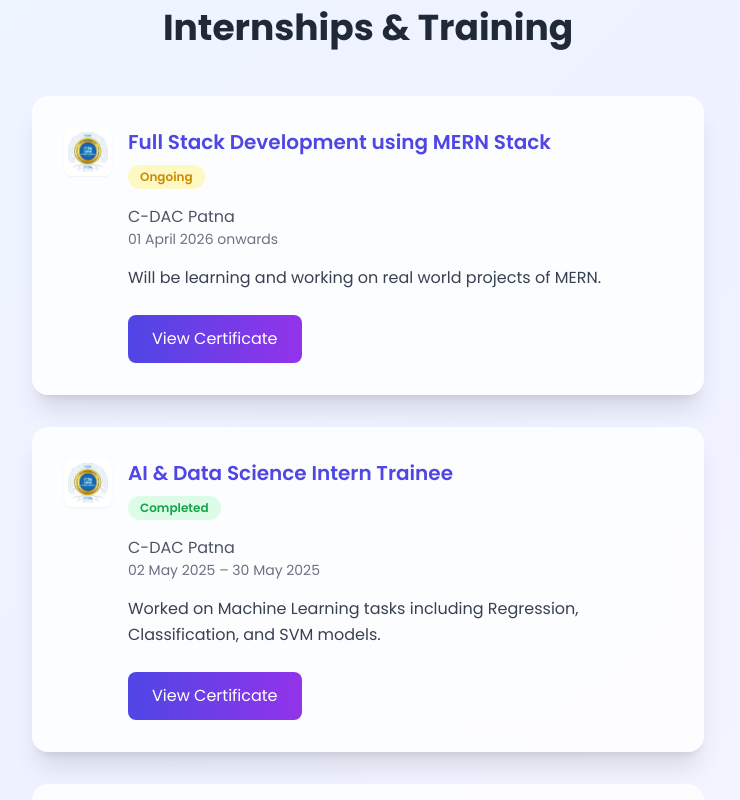
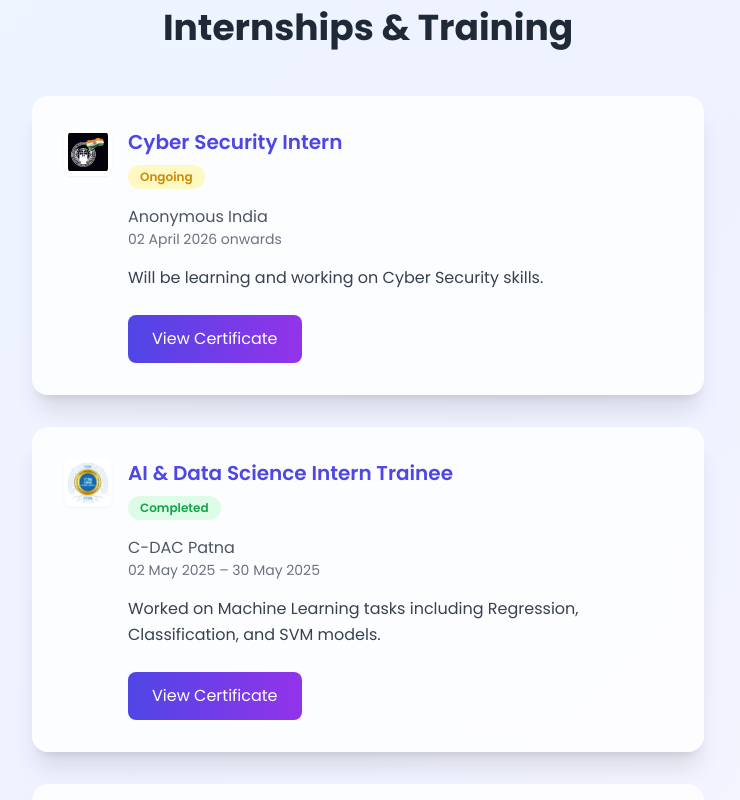
Before and after one commit to kvishwa-dev/kvishwa-dev, a React (Vite) app: page /skills in a window 1280 px wide. Shown: the part 4280-5080 px from the top of the page, without its empty margins (272-1012 px from the left). Built offline with nearby package versions, Linux system fonts and the light colour scheme.

Commit message:
some update

```diff
--- a/src/pages/Achievements.jsx
+++ b/src/pages/Achievements.jsx
@@ -35,7 +35,7 @@
 
             {/* Button */}
             <a
-              href="#"
+              href="https://drive.google.com/file/d/1gUnaHAe_LWh1p4zoa6b4fg58SxDPZcMA/view?usp=sharing"
               target="_blank"
               rel="noopener noreferrer"
               className="w-full sm:w-fit inline-block bg-gradient-to-r from-indigo-600 to-purple-600 text-white px-6 py-3 rounded-lg font-medium hover:scale-105 transition duration-300"
@@ -70,7 +70,7 @@
 
             {/* Button */}
             <a
-              href="#"
+              href="https://drive.google.com/file/d/1uFUWJreUYSUIay40NfzqZDtWG__VgJAR/view?usp=sharing"
               target="_blank"
               rel="noopener noreferrer"
               className="w-full sm:w-fit inline-block bg-gradient-to-r from-indigo-600 to-purple-600 text-white px-6 py-3 rounded-lg font-medium hover:scale-105 transition duration-300"
--- a/src/pages/Contact.jsx
+++ b/src/pages/Contact.jsx
@@ -20,12 +20,12 @@
 
           {/* Email */}
           <a
-            href="mailto:kvishwa@outlook.in"
+            href="mailto:cse.kvishwa@gmail.com"
             className="flex items-center space-x-3 bg-indigo-50 px-6 py-3 rounded-lg hover:bg-indigo-100 hover:scale-105 transition"
           >
             <FaEnvelope className="text-indigo-600" size={20} />
             <span className="font-medium text-gray-700">
-              kvishwa@outlook.in
+              cse.kvishwa@gmail.com
             </span>
           </a>
 
--- a/src/pages/Experience.jsx
+++ b/src/pages/Experience.jsx
@@ -2,20 +2,20 @@
 
   const experiences = [
     {
-      title: "Full Stack Development using MERN Stack",
-      org: "C-DAC Patna",
-      duration: "01 April 2026 onwards",
-      desc: "Will be learning and working on real world projects of MERN.",
-      cert: "#",
+      title: "Cyber Security Intern",
+      org: "Anonymous India",
+      duration: "02 April 2026 onwards",
+      desc: "Will be learning and working on Cyber Security skills.",
+      cert: "https://drive.google.com/file/d/14yvNxjmdJ-vtUcb8rb6TVjnNi4F1I1A1/view?usp=sharing",
       status: "Ongoing",
-      logo: "/logos/cdac.jpg",
+      logo: "/logos/anony.png",
     },
     {
       title: "AI & Data Science Intern Trainee",
       org: "C-DAC Patna",
       duration: "02 May 2025 – 30 May 2025",
       desc: "Worked on Machine Learning tasks including Regression, Classification, and SVM models.",
-      cert: "#",
+      cert: "https://drive.google.com/file/d/1nThYTTB8K5ErJzFBbybZIwJxD-k2tV2R/view?usp=sharing",
       status: "Completed",
       logo: "/logos/cdac.jpg",
     },
--- a/src/pages/Home.jsx
+++ b/src/pages/Home.jsx
@@ -71,7 +71,7 @@
             </a>
 
             <a
-              href="/resume.pdf"
+              href="/Resume.pdf"
               download
               className="w-full sm:w-auto flex items-center justify-center gap-2 px-6 py-3 border border-indigo-600 text-indigo-600 rounded-lg hover:bg-indigo-50 hover:scale-105 transition duration-300"
             >
@@ -84,7 +84,7 @@
           {/* Social */}
           <div className="flex justify-center md:justify-start gap-4 sm:gap-5">
 
-            <a href="mailto:kvishwa@outlook.in" className="bg-white p-3 sm:p-4 rounded-full shadow-lg hover:scale-110 transition">
+            <a href="mailto:cse.kvishwa@gmail.com" className="bg-white p-3 sm:p-4 rounded-full shadow-lg hover:scale-110 transition">
               <FaEnvelope className="text-indigo-600 text-lg sm:text-xl" />
             </a>
 
```
Also changed, not shown: public/logos/anony.png (added), 1 other file (tests, documents, lock files or other folders).
